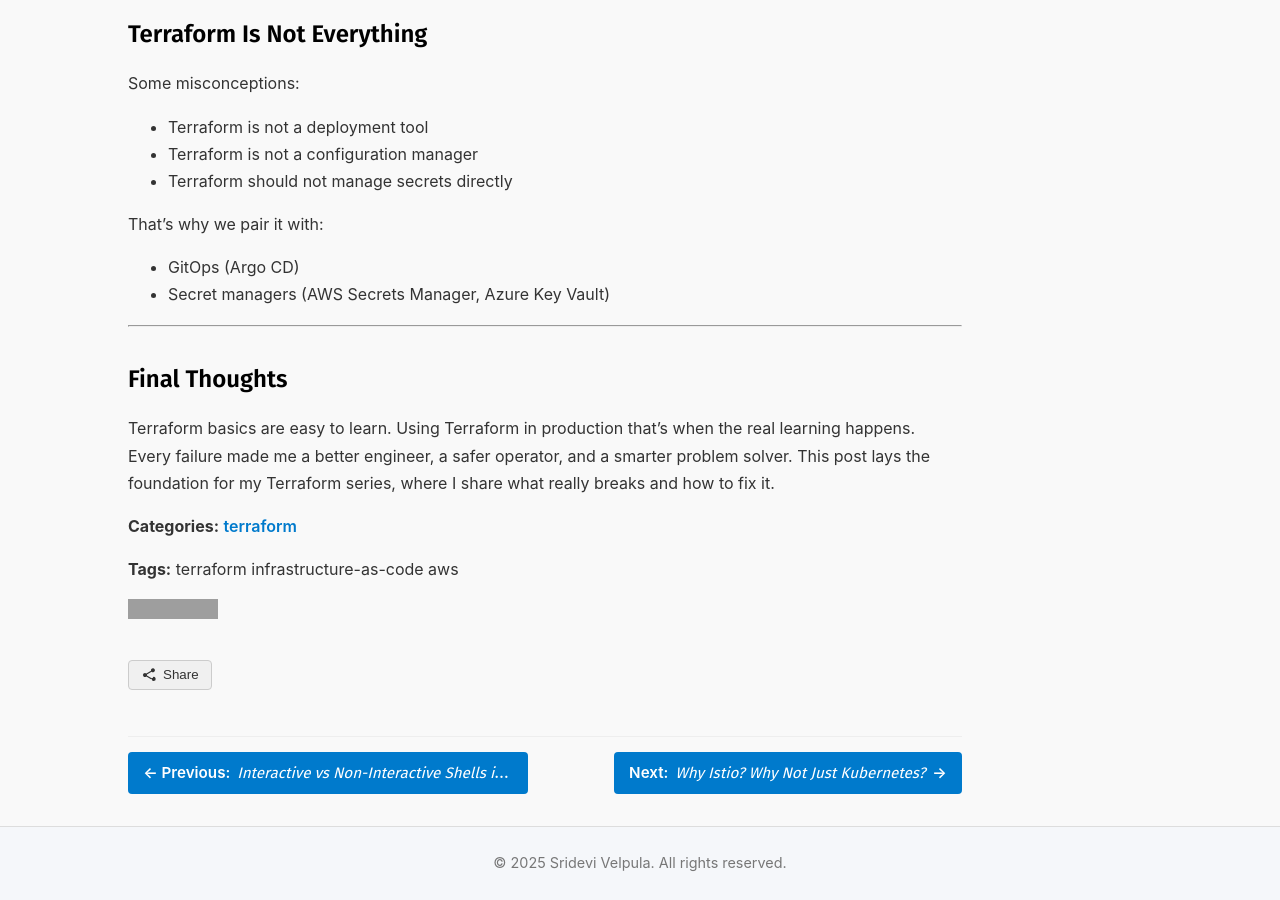
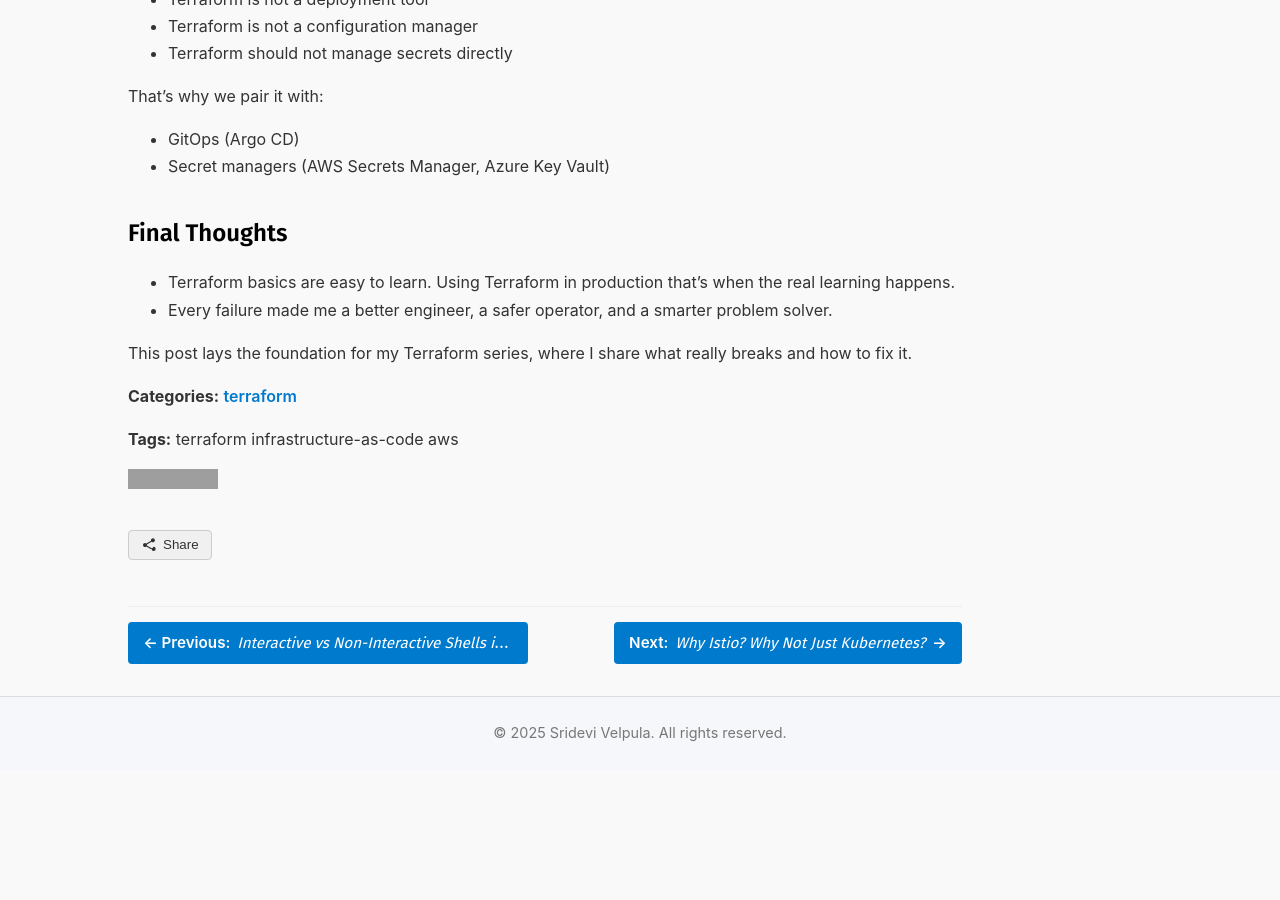
Before and after one commit to srideviblogs/srideviblogs.github.io, a Jekyll site: the page built from _posts/2025-05-27-terraform-guide.md, in a window 1280 px wide and 900 px high, scrolled down 4199 px. Built offline with Jekyll 4.4.1, drawn with Linux system fonts in a browser that asks for light colours; after the commit the page ends 4969 px from its top, so only the background shows below that; some of the changed text lies outside the part shown; grey boxes are pictures that could not be loaded.

```diff
--- a/_posts/2025-05-27-terraform-guide.md
+++ b/_posts/2025-05-27-terraform-guide.md
@@ -8,10 +8,9 @@ image: /assets/images/terraform.jpg
 ---
 
 Most Terraform blogs start with definitions. My Terraform journey started with failures.
+
 I didn’t truly understand Terraform when I wrote my first `.tf` file.I understood it only after a failed apply blocked production changes.
 This post explains Terraform basics, but through real-world lessons I learned while working with AWS and Azure.
-
----
 
 ## What Is Terraform (In Real Life)
 
@@ -23,8 +22,6 @@ But in reality, Terraform is:
 - A **change safety mechanism**
 
 I realized this when a small change unexpectedly planned to destroy critical resources.
-
----
 
 ## My First Terraform Workflow (And Mistakes)
 
@@ -61,8 +58,6 @@ Error: Error acquiring the state lock
 
 That failure made me redesign how we managed state across environments.
 
----
-
 ## Local vs Remote State
 
 Local state is fine for learning:
@@ -94,8 +89,6 @@ backend "s3" {
 
 After moving to remote state, failures became isolated instead of global.
 
----
-
 ## Providers: Terraform’s Bridge to the Cloud
 
 Providers tell Terraform how to talk to AWS, Azure, Kubernetes, etc.
@@ -114,8 +107,6 @@ Error: Provider configuration not present
 
 That’s when I understood:
 Terraform state remembers providers, not just resources.
-
----
 
 ## Resources vs Data Sources
 
@@ -144,8 +135,6 @@ Using data sources helped me avoid:
 - Cross-account mistakes
 - Region mismatches
 
----
-
 ## Terraform Modules (How We Scaled Safely)
 
 As infrastructure grew, copy-paste became unmanageable.
@@ -164,8 +153,6 @@ module "eks" {
 
 Modules also taught me: bad module design can create hidden dependencies, which we later fixed by refactoring.
 
----
-
 ## Terraform Plan Is Not Optional
 
 Running terraform apply without reading the plan.
@@ -181,8 +168,6 @@ This command has saved me from:
 
 In production, plan reviews are mandatory.
 
----
-
 ## Terraform Is Not Everything
 
 Some misconceptions:
@@ -194,10 +179,9 @@ That’s why we pair it with:
 - GitOps (Argo CD)
 - Secret managers (AWS Secrets Manager, Azure Key Vault)
 
----
-
 ## Final Thoughts
 
-Terraform basics are easy to learn. Using Terraform in production that’s when the real learning happens.
-Every failure made me a better engineer, a safer operator, and a smarter problem solver.
+- Terraform basics are easy to learn. Using Terraform in production that’s when the real learning happens.
+- Every failure made me a better engineer, a safer operator, and a smarter problem solver.
+
 This post lays the foundation for my Terraform series, where I share what really breaks and how to fix it.
```
